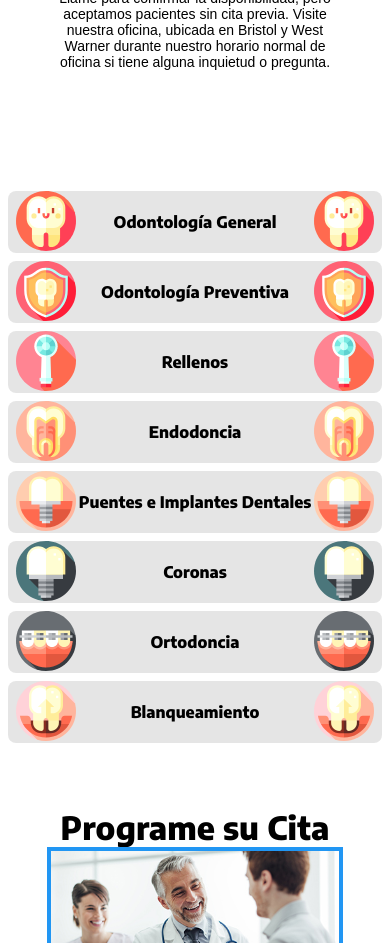
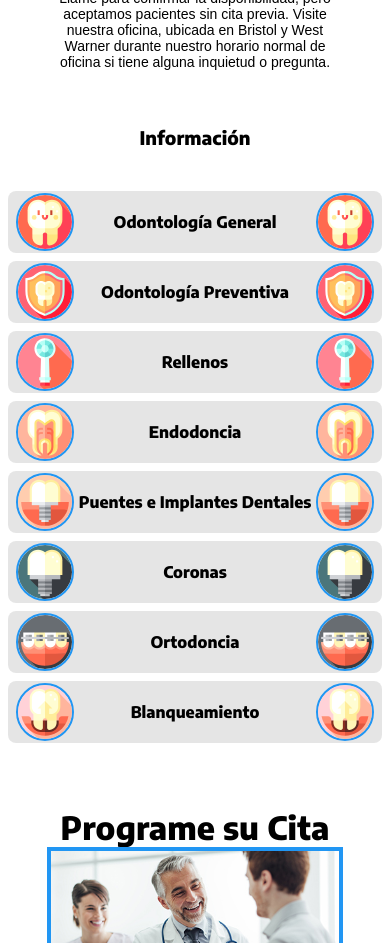
Before and after one commit to Mikhail-MM/wsd, a React (Create React App) app: page / in a window 390 px wide. Shown: the part 1040-1983 px from the top of the page. Built offline with nearby package versions, Linux system fonts and the light colour scheme; a web font is replaced by a local one.

Commit message:
Fix cut-off icons on mobile view && add minor styles to menu icons. Fix info header color on tablet/mobile

```diff
--- a/src/App.css
+++ b/src/App.css
@@ -1787,6 +1787,7 @@ margin: 0 auto;
   display: -webkit-box;
   display: -ms-flexbox;
   display: flex;
+  align-items: center;
   -ms-flex-pack: distribute;
       justify-content: space-around;
   width: 100%;
@@ -1811,8 +1812,15 @@ margin: 0 auto;
   color: white;
 }
 .tablet-menu-link-icon {
-  height: 60px;
-  width: 60px;
+  transition: border 0.2s ease-out;
+  border: 2px solid #2196f3;
+  border-radius: 100px;
+  height: 58px;
+  width: 58px;
+}
+
+.tablet-menu-link:hover > .tablet-menu-link-icon {
+  border-color: white;
 }
 
 .tablet-link-clickable {
--- a/src/components/TabletSite.js
+++ b/src/components/TabletSite.js
@@ -227,7 +227,7 @@ class TabletSite extends Component {
 					</div>
 				</div>
 				<div className="tablet-about-container">
-					<h3 style={{margin: '42px 0', color: 'black'}}>{verbiage[this.props.lang].about.header}</h3>
+					<h3 style={{margin: '42px 0'}}>{verbiage[this.props.lang].about.header}</h3>
 						<img className="tablet-reactive-about-img" src="./images/desktop/chair2hires.jpg" />
 
 							<p> {verbiage[this.props.lang].about.blurbp1}</p>
@@ -235,7 +235,7 @@ class TabletSite extends Component {
 				</div>
 				<div className="tablet-interactive-menu-container" ref={this.interactiveRef}>
 					<div className="tablet-linkheader-container" >
-					<h3 style={{margin: '42px 0'}}> {verbiage[this.props.lang].moreInfo} </h3>
+					<h3 style={{margin: '42px 0', color: 'black'}}> {verbiage[this.props.lang].moreInfo} </h3>
 							<div
 								className="tablet-menu-link"
 								onClick={(event) => this.scrollToRef(this.menuScreenRef, "info", event, "family")}>
```
